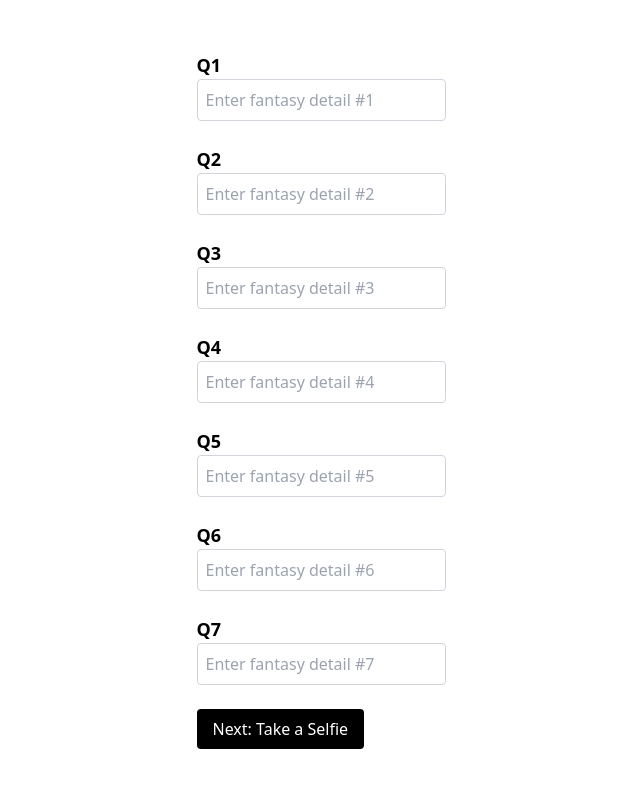
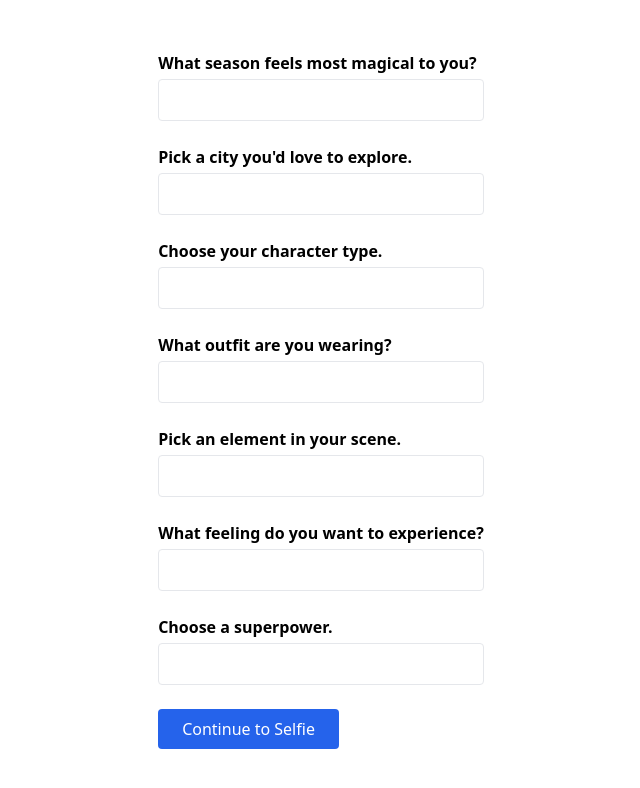
Before and after one commit to saifkazi25/IT129, a Next.js app: page / in a window 1280 px wide. Shown: the top 788 px of the page, without its empty margins (319-959 px from the left). Built offline with nearby package versions, Linux system fonts and the light colour scheme.

Commit message:
Update QuizForm.tsx

```diff
--- a/components/QuizForm.tsx
+++ b/components/QuizForm.tsx
@@ -1,42 +1,52 @@
 'use client';
+import React, { useState } from 'react';
 import { useRouter } from 'next/navigation';
-import { useState } from 'react';
 
-export default function QuizForm() {
+const questions = [
+  "What season feels most magical to you?",
+  "Pick a city you'd love to explore.",
+  "Choose your character type.",
+  "What outfit are you wearing?",
+  "Pick an element in your scene.",
+  "What feeling do you want to experience?",
+  "Choose a superpower."
+];
+
+const QuizForm: React.FC = () => {
+  const [answers, setAnswers] = useState(Array(questions.length).fill(''));
   const router = useRouter();
-  const [answers, setAnswers] = useState<string[]>(Array(7).fill(""));
 
   const handleChange = (index: number, value: string) => {
-    const updated = [...answers];
-    updated[index] = value;
-    setAnswers(updated);
+    const newAnswers = [...answers];
+    newAnswers[index] = value;
+    setAnswers(newAnswers);
   };
 
-  const handleSubmit = () => {
-    localStorage.setItem("fantasy-answers", JSON.stringify(answers));
+  const handleSubmit = (e: React.FormEvent) => {
+    e.preventDefault();
+    localStorage.setItem("fantasyAnswers", JSON.stringify(answers));
     router.push("/selfie");
   };
 
   return (
-    <div className="p-6 max-w-2xl mx-auto space-y-6">
-      {answers.map((_, i) => (
-        <div key={i}>
-          <label className="block font-semibold text-lg">Q{i + 1}</label>
+    <form onSubmit={handleSubmit} className="space-y-6">
+      {questions.map((q, idx) => (
+        <div key={idx}>
+          <label className="block font-semibold mb-1">{q}</label>
           <input
+            required
             type="text"
-            className="w-full p-2 border border-gray-300 rounded"
-            value={answers[i]}
-            onChange={(e) => handleChange(i, e.target.value)}
-            placeholder={`Enter fantasy detail #${i + 1}`}
+            value={answers[idx]}
+            onChange={(e) => handleChange(idx, e.target.value)}
+            className="w-full border px-4 py-2 rounded"
           />
         </div>
       ))}
-      <button
-        onClick={handleSubmit}
-        className="bg-black text-white py-2 px-4 rounded hover:bg-gray-800"
-      >
-        Next: Take a Selfie
+      <button type="submit" className="bg-blue-600 text-white px-6 py-2 rounded">
+        Continue to Selfie
       </button>
-    </div>
+    </form>
   );
-}
+};
+
+export default QuizForm;
```
